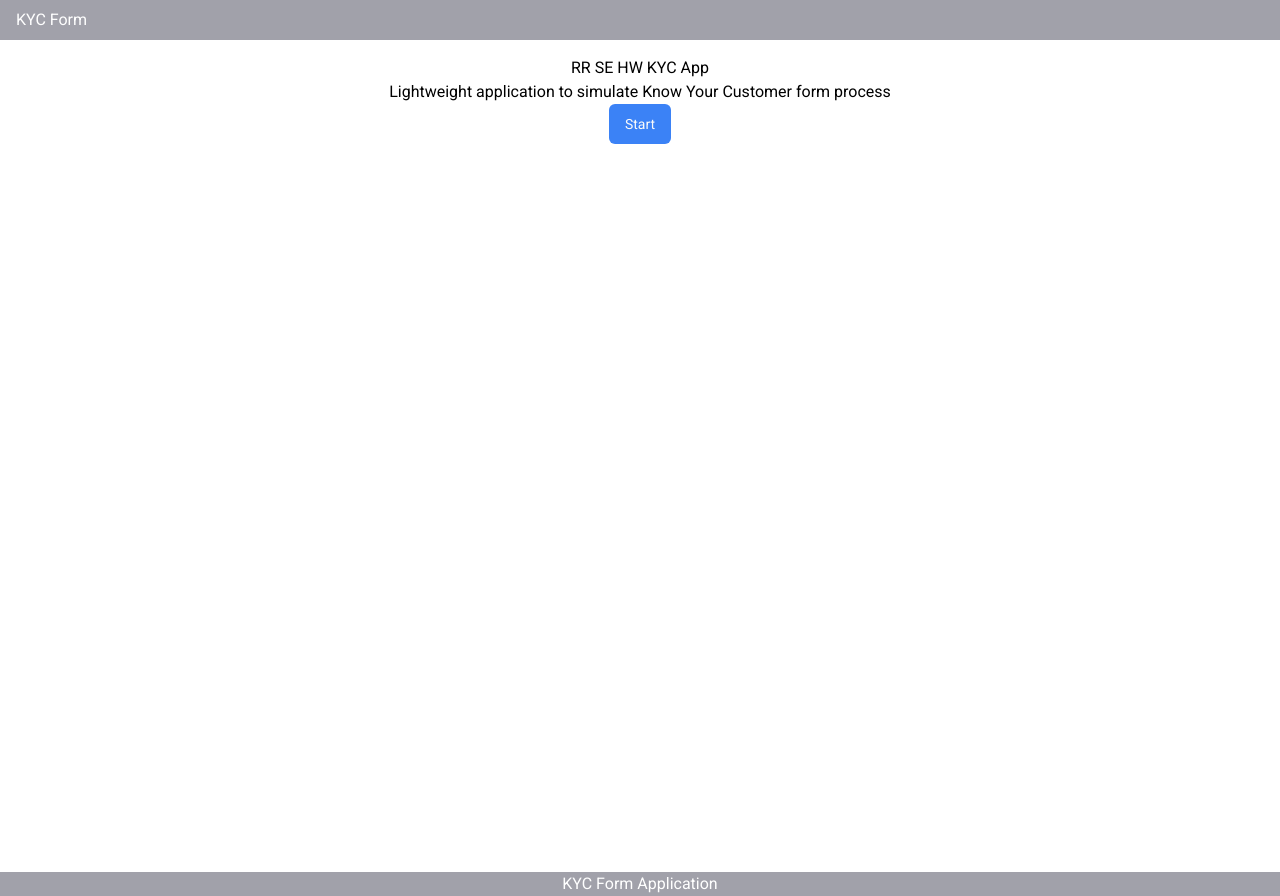
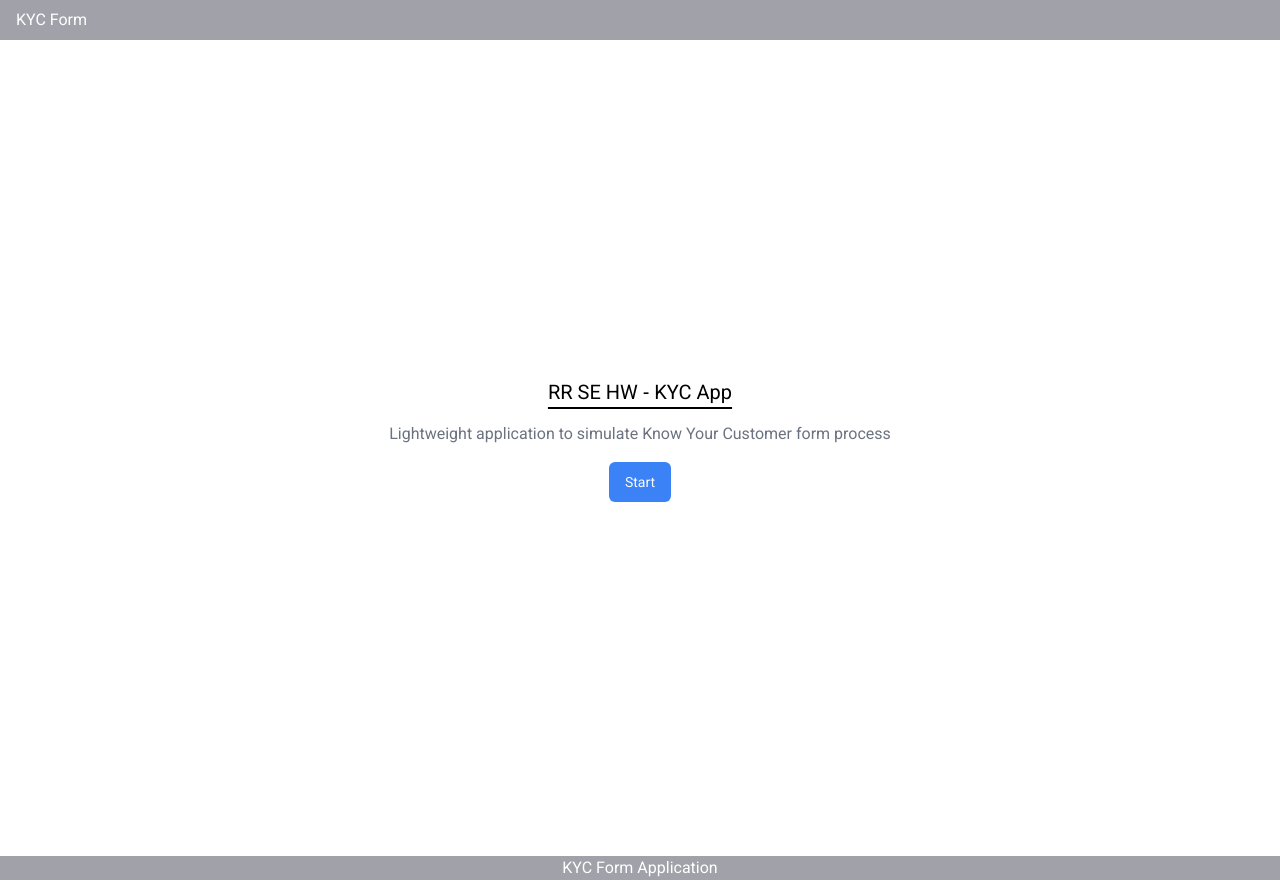
Before and after one commit to TonioCoding/rr-se-hw, a Next.js app: page / in a window 1280 px wide. Built offline with nearby package versions, Linux system fonts and the light colour scheme.

Commit message:
styled home page

```diff
--- a/src/app/page.tsx
+++ b/src/app/page.tsx
@@ -6,17 +6,19 @@ import { Button } from "./ui/Button";
 export default function Home() {
   const router = useRouter();
   return (
-    <section className="text-black text-center mt-[1rem]">
-      <div>
-        <h1>RR SE HW KYC App</h1>
-        <p>
+    <section className="text-black text-center grid grid-cols-1 items-center">
+      <div className="grid grid-cols-1 items-center gap-[1rem]">
+        <h1 className="text-xl underline underline-offset-8">
+          RR SE HW &#8208; KYC App
+        </h1>
+        <p className="text-gray-500">
           Lightweight application to simulate Know Your Customer form process
         </p>
         <Button
           onClick={() => {
             router.push(`/steps/account-type`);
           }}
-          className="bg-blue-500 max-w-[100px]"
+          className="bg-blue-500 max-w-[100px] place-self-center"
         >
           Start
         </Button>
```
